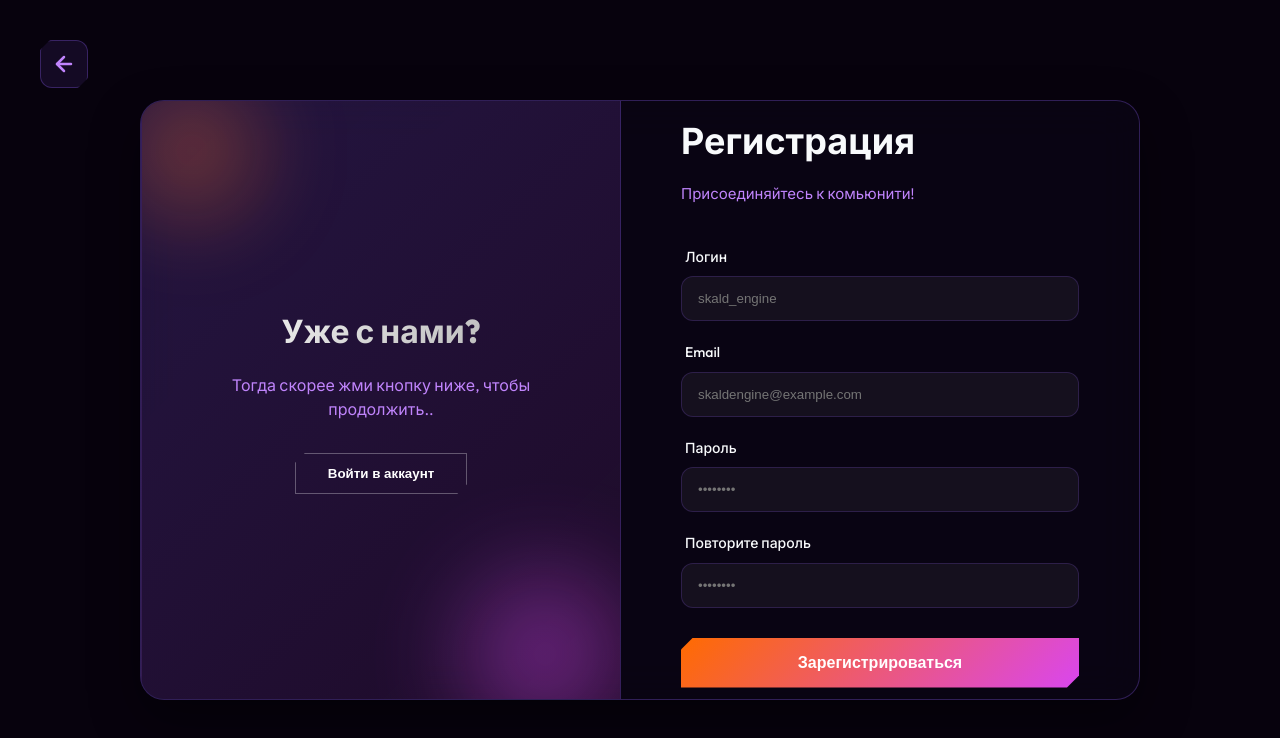
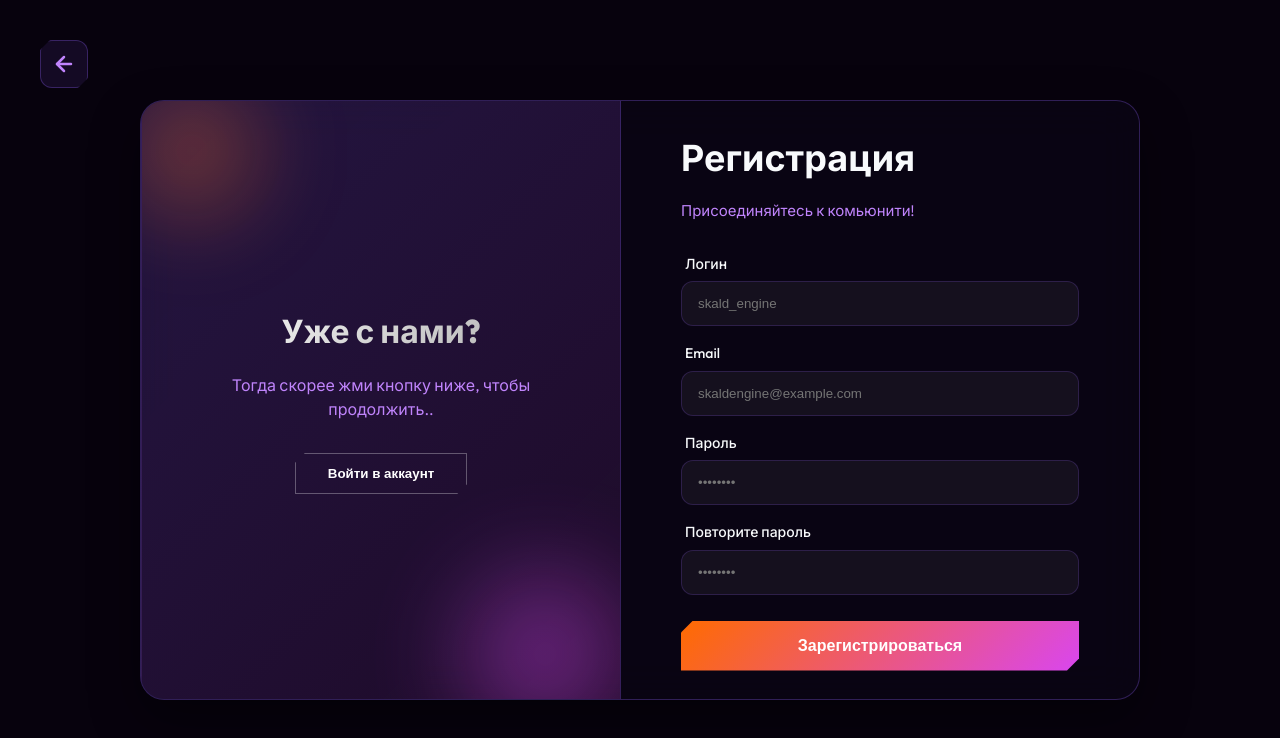
Before and after one commit to ledetav/skaldengine__frontend, a React (Vite) app: page /register in a window 1280 px wide. Shown: the top 738 px of the page. Built offline with nearby package versions, Linux system fonts and the light colour scheme; a web font is replaced by a local one.

Commit message:
style(auth): adjust spacing in AuthScreen layout

```diff
--- a/src/styles/screens/Auth/AuthScreen.module.css
+++ b/src/styles/screens/Auth/AuthScreen.module.css
@@ -153,20 +153,20 @@
 
 .formSubtitle {
   color: var(--text-secondary);
-  margin-bottom: 40px;
+  margin-bottom: 30px;
   font-size: 15px;
 }
 
 .form {
   display: flex;
   flex-direction: column;
-  gap: 20px;
+  gap: 16px;
 }
 
 .inputGroup {
   display: flex;
   flex-direction: column;
-  gap: 8px;
+  gap: 6px;
 }
 
 .label {
```
